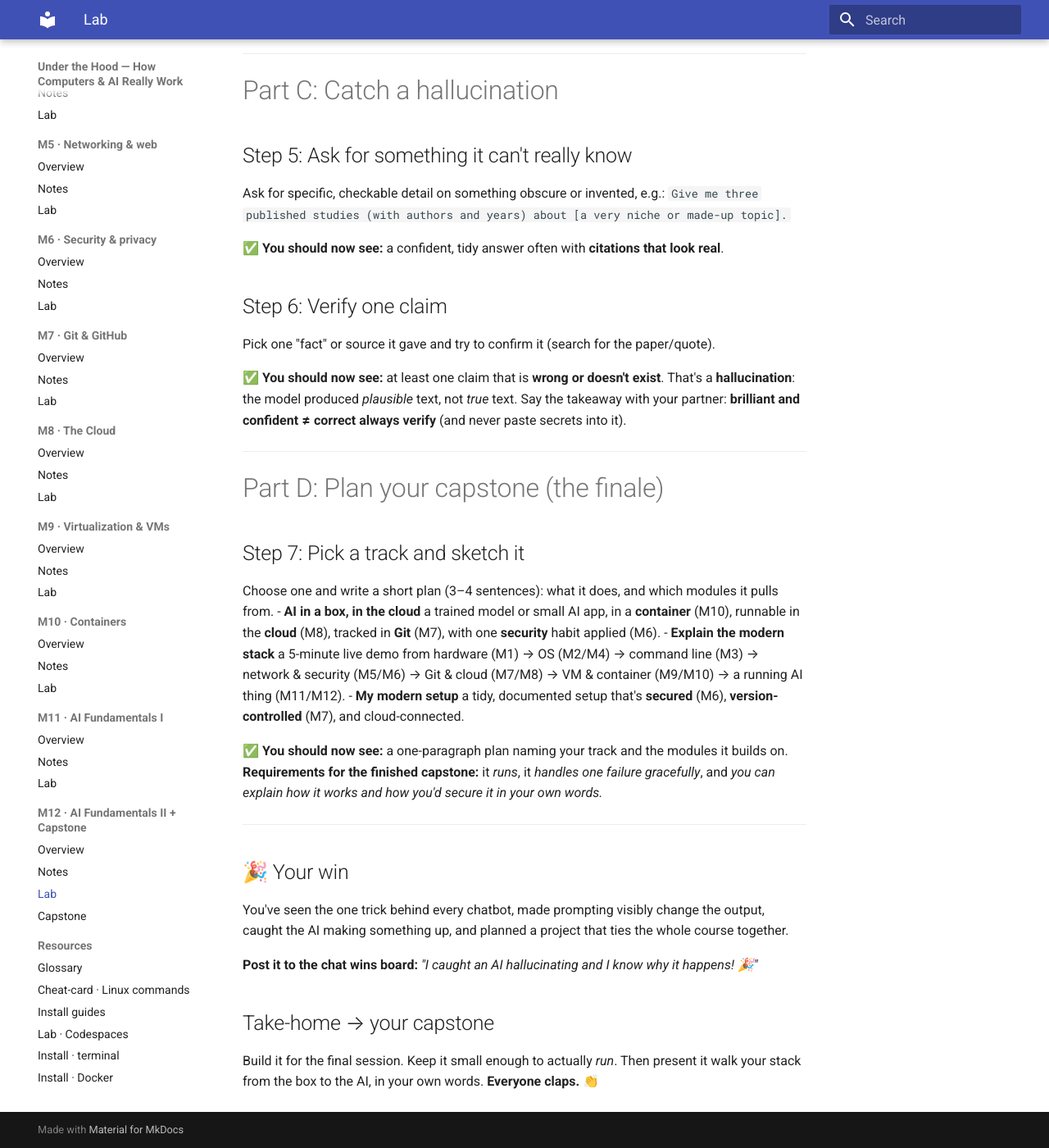
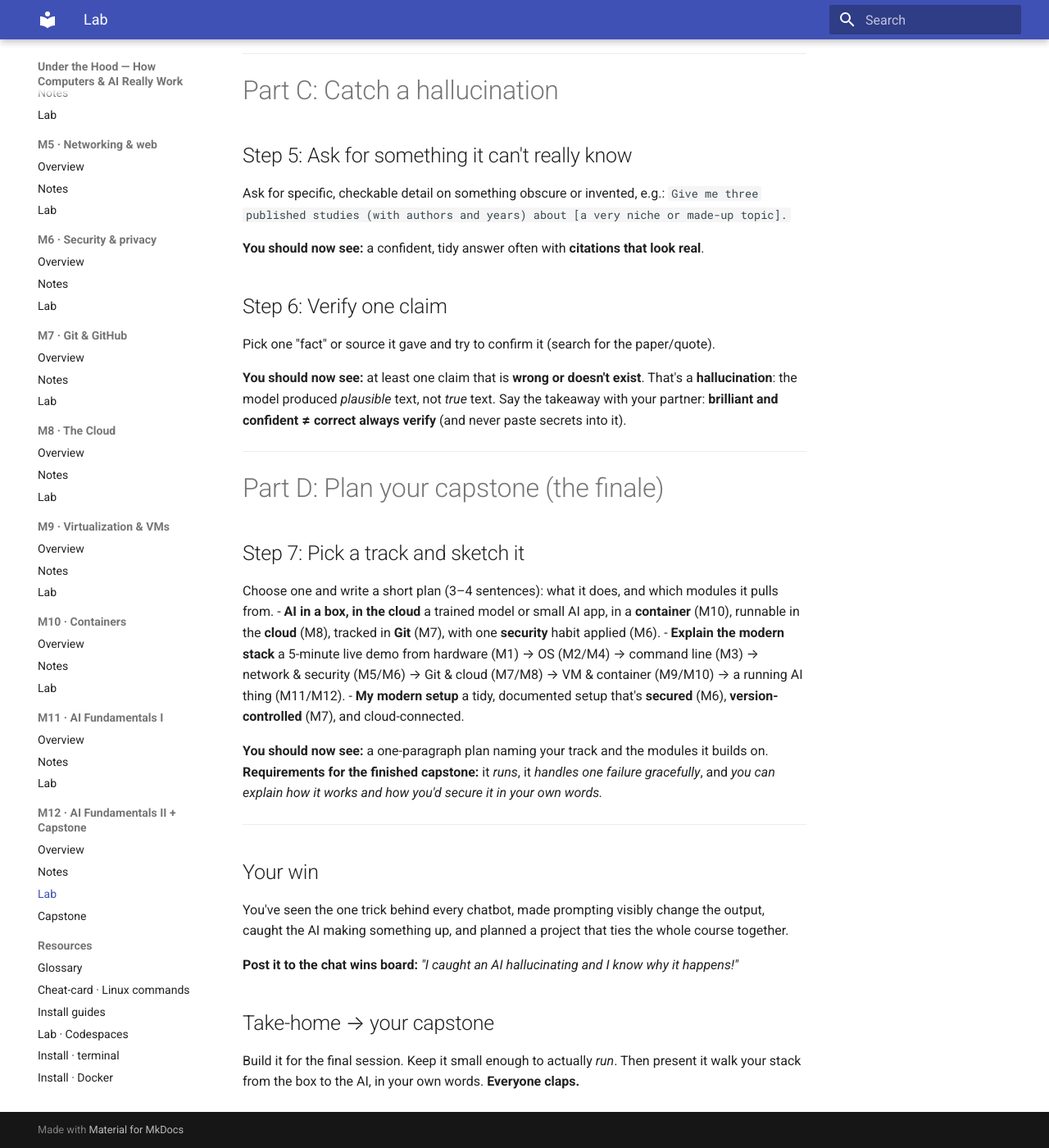
Before and after one commit to ThinkTechConsultingLLC/under-the-hood-course, an MkDocs documentation site: the page built from docs/m12-ai-fundamentals-2/lab/lab.md, in a window 1280 px wide and 1400 px high, scrolled down 1243 px. Shown: the whole window at 82% size. Built offline with MkDocs 1.6.1 and Material for MkDocs 9.7.7, drawn with Linux system fonts in a browser that asks for light colours.

Commit message:
Refine lab instructions in lab.md
Updated the markdown content to remove unnecessary checkmarks and improve clarity.

```diff
--- a/docs/m12-ai-fundamentals-2/lab/lab.md
+++ b/docs/m12-ai-fundamentals-2/lab/lab.md
@@ -8,19 +8,19 @@
 > Heads up: you can't hurt anything by chatting. Today's goal includes deliberately *catching the AI
 > being wrong* that's a win, not a problem.
 
----
+------------------------------------------------------------------------------------------
 
 # Part A: See the tokens
 
 ## Step 1: Break a sentence into tokens
 Open the token-visualizer and paste a sentence, e.g. *"Computers are surprisingly dumb."*
 
-✅ **You should now see:** your sentence split into coloured **tokens** with a count. Notice tokens aren't always whole words spaces and word-pieces count too.
+**You should now see:** your sentence split into coloured **tokens** with a count. Notice tokens aren't always whole words spaces and word-pieces count too.
 
 ## Step 2: Try to confuse it
 Paste a long or made-up word, like `antidisestablishmentarianism`.
 
-✅ **You should now see:** that one "word" break into **several tokens**. Proof: an LLM reads **chunks**, not words, and predicts them one at a time.
+**You should now see:** that one "word" break into **several tokens**. Proof: an LLM reads **chunks**, not words, and predicts them one at a time.
 
 ---------------------------------------------------------------------------------------
 
@@ -29,13 +29,13 @@
 ## Step 3: Give a lazy prompt
 Open your chatbot and type something vague: `write about dogs`.
 
-✅ **You should now see:** a generic, forgettable answer a vague request continued vaguely.
+**You should now see:** a generic, forgettable answer a vague request continued vaguely.
 
 ## Step 4: Give a rich prompt
 In a new chat, give a role, audience, length, and goal, e.g.:
 `You are a vet. In 4 friendly bullet points, tell a first-time owner how to settle a new puppy on night one.`
 
-✅ **You should now see:** a sharply better, tailored answer *same model, just a better setup*. That difference is prompt engineering (Course 02 goes deep).
+**You should now see:** a sharply better, tailored answer *same model, just a better setup*. That difference is prompt engineering (Course 02 goes deep).
 
 --------------------------------------------------------------------------------------
 
@@ -45,12 +45,12 @@
 Ask for specific, checkable detail on something obscure or invented, e.g.:
 `Give me three published studies (with authors and years) about [a very niche or made-up topic].`
 
-✅ **You should now see:** a confident, tidy answer often with **citations that look real**.
+**You should now see:** a confident, tidy answer often with **citations that look real**.
 
 ## Step 6: Verify one claim
 Pick one "fact" or source it gave and try to confirm it (search for the paper/quote).
 
-✅ **You should now see:** at least one claim that is **wrong or doesn't exist**. That's a **hallucination**:
+**You should now see:** at least one claim that is **wrong or doesn't exist**. That's a **hallucination**:
 the model produced *plausible* text, not *true* text. Say the takeaway with your partner: **brilliant and
 confident ≠ correct always verify** (and never paste secrets into it).
 
@@ -64,18 +64,18 @@
 - **Explain the modern stack** a 5-minute live demo from hardware (M1) → OS (M2/M4) → command line (M3) → network & security (M5/M6) → Git & cloud (M7/M8) → VM & container (M9/M10) → a running AI thing (M11/M12).
 - **My modern setup** a tidy, documented setup that's **secured** (M6), **version-controlled** (M7), and cloud-connected.
 
-✅ **You should now see:** a one-paragraph plan naming your track and the modules it builds on.
+**You should now see:** a one-paragraph plan naming your track and the modules it builds on.
 **Requirements for the finished capstone:** it *runs*, it *handles one failure gracefully*, and *you can
 explain how it works and how you'd secure it in your own words.*
 
 ---------------------------------------------------------------------------------------
 
-## 🎉 Your win
+## Your win
 You've seen the one trick behind every chatbot, made prompting visibly change the output, caught the AI
 making something up, and planned a project that ties the whole course together.
 
-**Post it to the chat wins board:** *"I caught an AI hallucinating and I know why it happens! 🎉"*
+**Post it to the chat wins board:** *"I caught an AI hallucinating and I know why it happens!"*
 
 ## Take-home → your capstone
 Build it for the final session. Keep it small enough to actually *run*. Then present it walk your stack
-from the box to the AI, in your own words. **Everyone claps.** 👏
+from the box to the AI, in your own words. **Everyone claps.**
```
